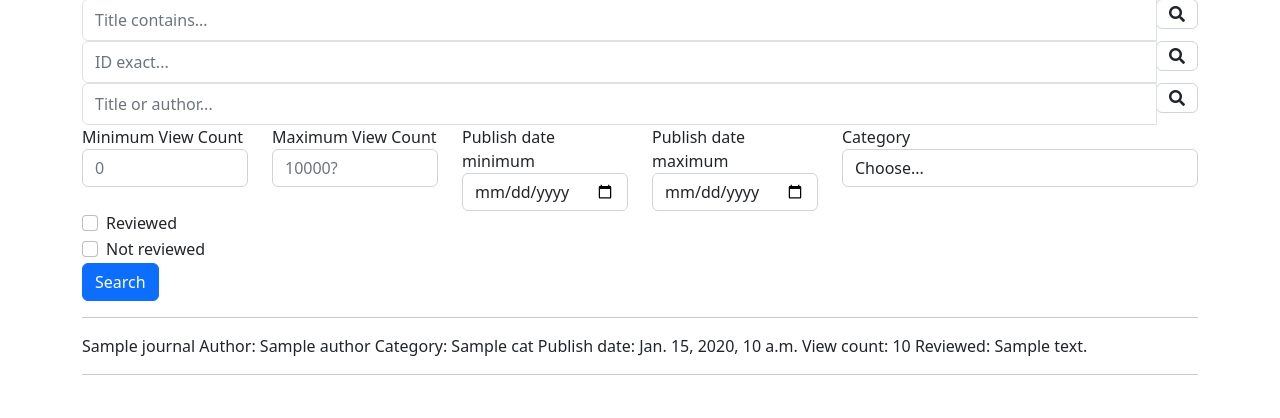
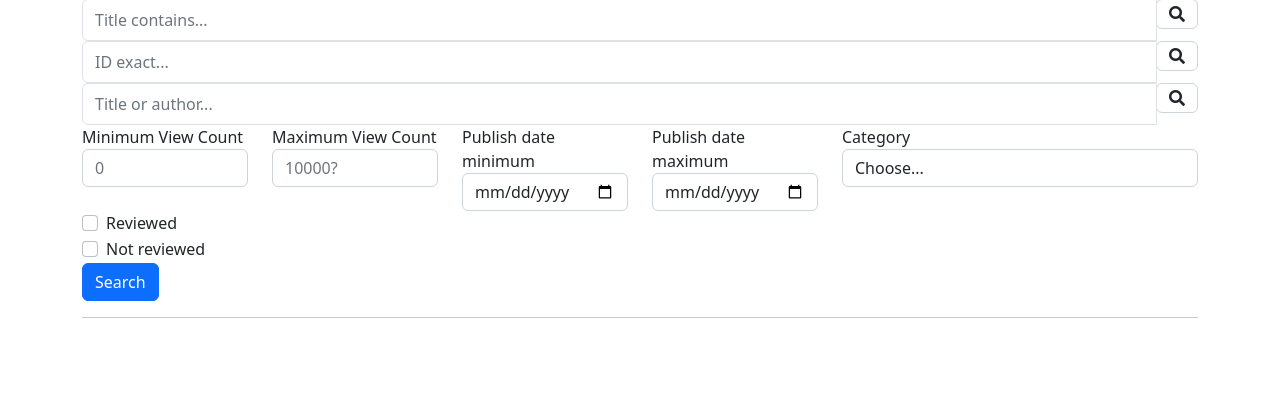
Before and after one commit to pmagee/searchLab, a Django app: template search/templates/search.html in a window 1280 px wide. Shown: the part 99-517 px from the top of the page. Run offline with Django 4.2, Linux system fonts and the light colour scheme; data comes from the database, SQL or seed files in the repository; tables that the repository leaves empty hold one stand-in row (values such as "Sample post"); the template is opened without the code that fills it: values that come from a table or form of the project are taken from there, most other values are stand-ins (such as "Sample title", 1, 10 or a date in 2020); parts of the project's set-up code (start-up, migrations or seed data) failed here and were passed over.

Commit message:
Update search.html

```diff
--- a/search/templates/search.html
+++ b/search/templates/search.html
@@ -113,26 +113,6 @@
 
       <hr />
 
-      <div class="row">
-        <ul>
-          {% for journal in queryset %}
-            <li>
-              {{ journal.title }}
-              <span>Author: {{ journal.author.name }}</span>
-              <span>
-                {% for cat in journal.categories.all %}
-                  Category: {{ cat }}
-                {% endfor %}
-              </span>
-              <span>Publish date: {{ journal.publish_date }}</span>
-              <span>View count: {{ journal.views }}</span>
-              <span>Reviewed: {{ journal.reviewed }}</span>
-            </li>
-            <hr />
-          {% endfor %}
-        </ul>
-      </div>
-
     </main>
 
     <!-- JavaScript Bundle with Popper -->
```
